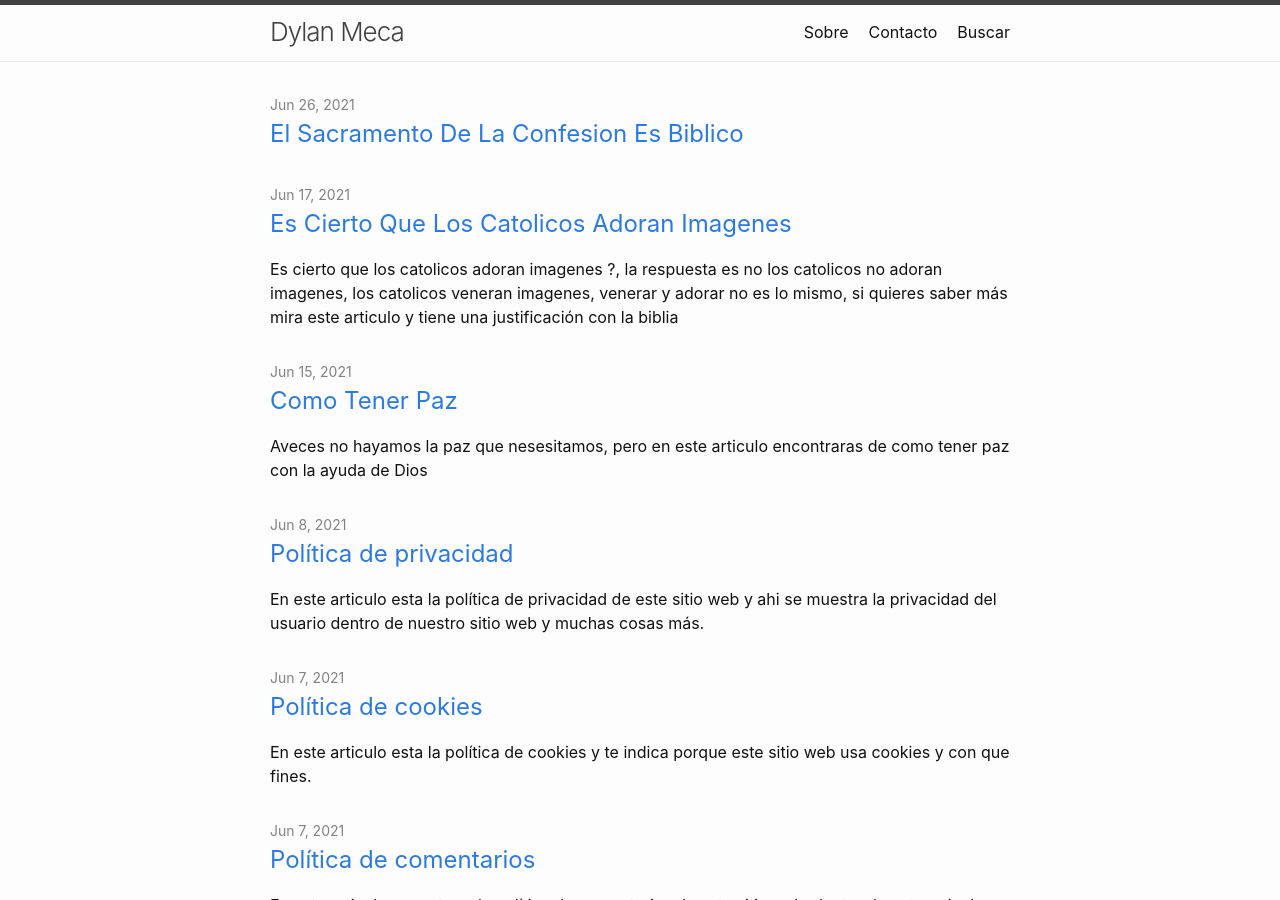
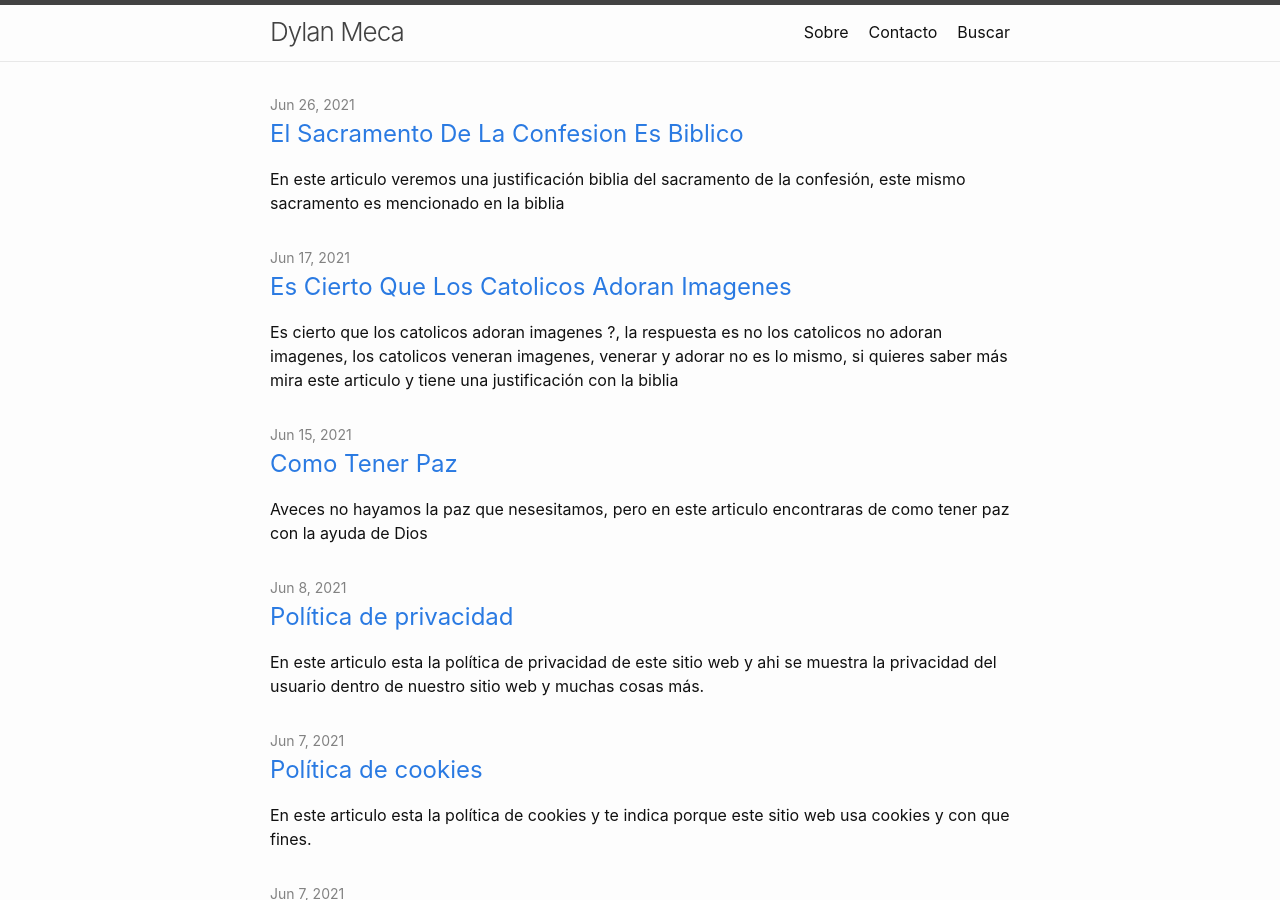
Before and after one commit to dylanmeca/dylanmeca.github.io, a Jekyll site: the page built from index.md, in a window 1280 px wide and 900 px high. Built offline with Jekyll 4.4.1, drawn with Linux system fonts in a browser that asks for light colours.

Commit message:
Update 2021-06-26-el-sacramento-de-la-confesion-es-biblico.md

```diff
--- a/_posts/2021-06-26-el-sacramento-de-la-confesion-es-biblico.md
+++ b/_posts/2021-06-26-el-sacramento-de-la-confesion-es-biblico.md
@@ -1,5 +1,13 @@
 ---
-layout: post1
+layout: post
+description: En este articulo veremos una justificación biblia del sacramento de la confesión, este mismo sacramento es mencionado en la biblia
+keywords:
+     - Dios
+     - biblia
+     - catolicismo
+     - sacramento de la confesion
+     - sacramento
+     - confesion
 ---
 
 Los hermanos separados nos dicen que la confesión no es biblica, pero yo les digo que si es biblica y esta en la biblia.
```
